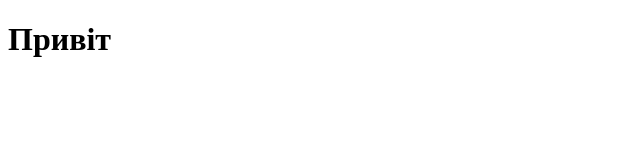
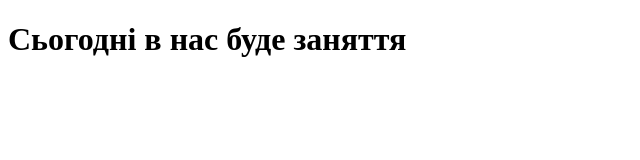
Before and after one commit to TaniaMateichuk/Tutorial, a plain HTML site: page index.html in a window 1280 px wide. Shown: the whole page, without its empty margins (0-640 px from the left). Drawn offline with Linux system fonts and the light colour scheme.

Commit message:
Змінився заголовок

```diff
--- a/index.html
+++ b/index.html
@@ -7,7 +7,7 @@
     <title>Git rules</title>
 </head>
 <body>
-    <h1>Привіт</h1>
+    <h1>Сьогодні в нас буде заняття </h1>
 
 </body>
 </html>
```
